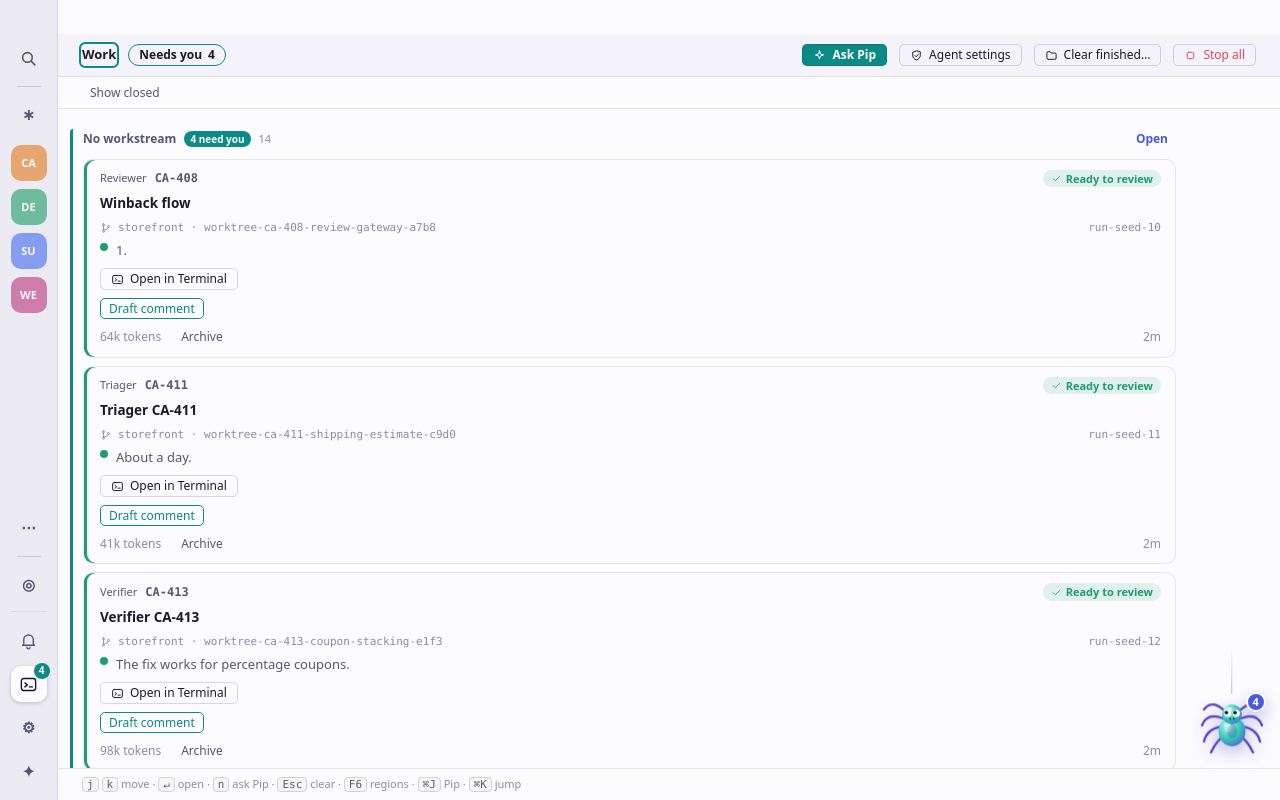
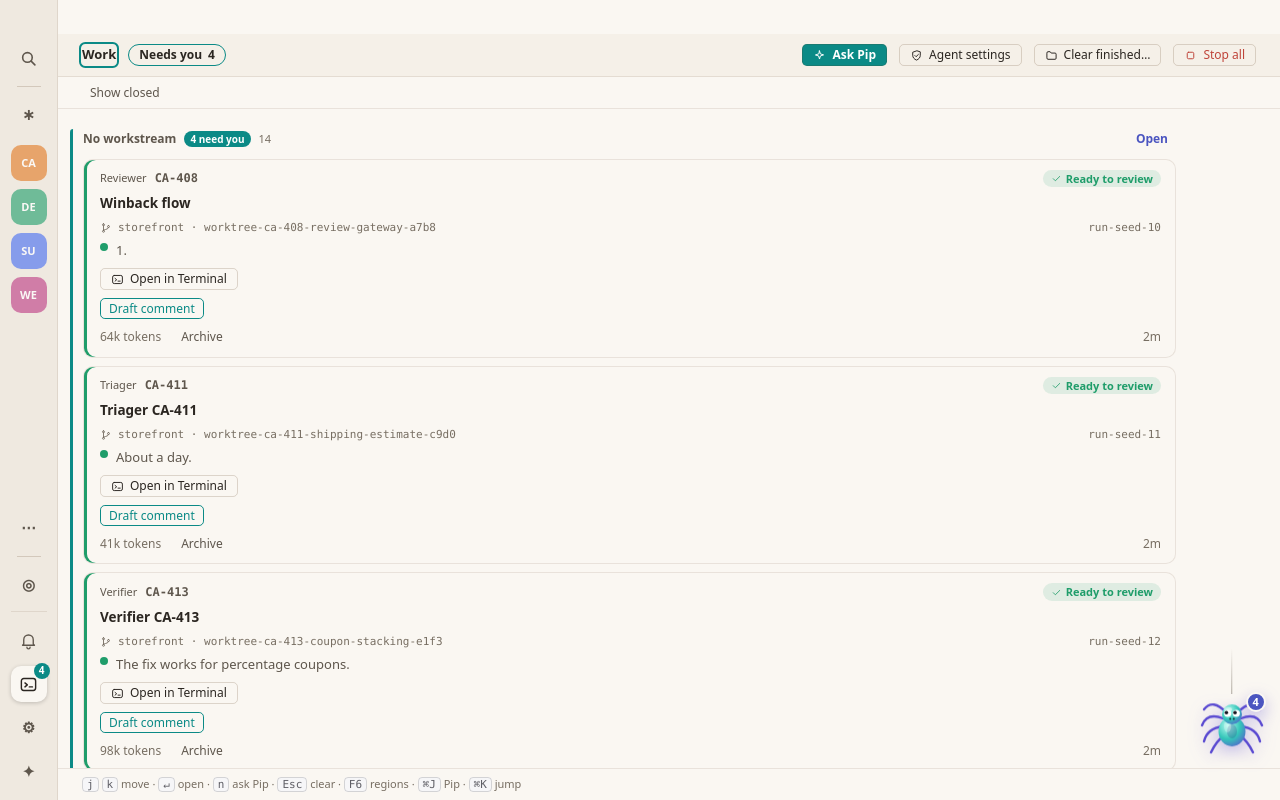
Before and after one commit to alfhen/gossamr-app, a React (Vite) app: page / in a window 1280 px wide. Built offline with nearby package versions, Linux system fonts and the light colour scheme.

Commit message:
Warm the palette: Dawn

```diff
--- a/src/workspace/theme.css
+++ b/src/workspace/theme.css
@@ -1,42 +1,42 @@
 @theme {
-  --color-ws-win: #fcfbfe;
-  --color-ws-side: #ecebf4;
-  --color-ws-bar: #f4f3f9;
-  --color-ws-hover: rgb(50 40 110 / 0.05);
-  --color-ws-sel: rgb(50 40 110 / 0.075);
-  --color-ws-sep: rgb(50 40 110 / 0.1);
-  --color-ws-sep2: rgb(50 40 110 / 0.18);
-  --color-ws-ink: #1b1a2b;
-  --color-ws-ink2: #575672;
-  --color-ws-ink3: #8c8ba6;
-  --color-ws-accent: #4a5be0;
-  --color-ws-accent-soft: rgb(74 91 224 / 0.1);
+  --color-ws-win: #faf7f2;
+  --color-ws-side: #efe9e0;
+  --color-ws-bar: #f5f0e8;
+  --color-ws-hover: rgb(90 60 30 / 0.05);
+  --color-ws-sel: rgb(90 60 30 / 0.08);
+  --color-ws-sep: rgb(90 60 30 / 0.11);
+  --color-ws-sep2: rgb(90 60 30 / 0.19);
+  --color-ws-ink: #2b2621;
+  --color-ws-ink2: #5e564c;
+  --color-ws-ink3: #776e62;
+  --color-ws-accent: #4b55c0;
+  --color-ws-accent-soft: rgb(75 85 192 / 0.1);
   --color-ws-pip: #0b8a86;
   --color-ws-pip-soft: rgb(11 138 134 / 0.1);
   --color-ws-pip2: #5b4bd1;
   --color-ws-on-pip: #ffffff;
   --color-ws-done: #1f9d6a;
   --color-ws-done-soft: rgb(31 157 106 / 0.12);
-  --color-ws-blocked: #e0475b;
-  --color-ws-blocked-soft: rgb(224 71 91 / 0.1);
-  --color-ws-warn: #c98a1b;
-  --color-ws-review: #8a55d6;
-  --color-ws-review-soft: rgb(160 90 220 / 0.14);
-  --shadow-ws-pop: 0 12px 40px rgb(30 20 80 / 0.2);
+  --color-ws-blocked: #bf4339;
+  --color-ws-blocked-soft: rgb(191 67 57 / 0.1);
+  --color-ws-warn: #b07614;
+  --color-ws-review: #7d4cb8;
+  --color-ws-review-soft: rgb(125 76 184 / 0.14);
+  --shadow-ws-pop: 0 12px 40px rgb(60 40 20 / 0.18);
 }
 
 :root {
-  --glass-tint: rgb(200 194 255 / 0.1);
+  --glass-tint: rgb(246 226 196 / 0.14);
   --glass-tint-pip: rgb(55 208 192 / 0.1);
-  --glass-body: rgb(255 255 255 / 0.22);
-  --glass-body-regular: rgb(255 255 255 / 0.55);
-  --glass-filter: blur(6px) saturate(1.8) brightness(1.06);
-  --glass-rim: linear-gradient(135deg, rgb(255 255 255 / 0.95), rgb(255 255 255 / 0.25) 35%, rgb(255 255 255 / 0.05) 60%, rgb(255 255 255 / 0.55));
+  --glass-body: rgb(255 253 249 / 0.22);
+  --glass-body-regular: rgb(255 253 249 / 0.58);
+  --glass-filter: blur(6px) saturate(1.5) brightness(1.04);
+  --glass-rim: linear-gradient(135deg, rgb(255 252 245 / 0.95), rgb(255 252 245 / 0.25) 35%, rgb(255 252 245 / 0.05) 60%, rgb(255 252 245 / 0.55));
   --glass-rim-pip: var(--glass-rim);
-  --glass-inner: inset 0 1px 1px rgb(255 255 255 / 0.7), inset 0 -1px 1px rgb(20 19 29 / 0.06);
-  --glass-depth: 0 10px 30px rgb(20 19 29 / 0.18);
-  --glass-lens: rgb(255 255 255 / 0.38);
-  --glass-lens-rim: rgb(255 255 255 / 0.8);
+  --glass-inner: inset 0 1px 1px rgb(255 252 245 / 0.75), inset 0 -1px 1px rgb(43 38 33 / 0.06);
+  --glass-depth: 0 10px 30px rgb(60 40 20 / 0.16);
+  --glass-lens: rgb(255 253 249 / 0.45);
+  --glass-lens-rim: rgb(255 252 245 / 0.85);
   --glass-inner-pip: var(--glass-inner);
   --glass-lens-pip: var(--glass-lens);
   --glass-lens-rim-pip: var(--glass-lens-rim);
@@ -44,38 +44,40 @@
 
 @media (prefers-color-scheme: dark) {
   :root:not([data-theme="light"]) {
-    --color-ws-win: #14131d;
-    --color-ws-side: #1c1b2a;
-    --color-ws-bar: #191826;
-    --color-ws-hover: rgb(190 180 255 / 0.07);
-    --color-ws-sel: rgb(190 180 255 / 0.1);
-    --color-ws-sep: rgb(190 180 255 / 0.1);
-    --color-ws-sep2: rgb(190 180 255 / 0.18);
-    --color-ws-ink: #eeedf8;
-    --color-ws-ink2: #b1b0c8;
-    --color-ws-ink3: #7b7a96;
-    --color-ws-accent: #6a82ff;
-    --color-ws-accent-soft: rgb(106 130 255 / 0.16);
+    --color-ws-win: #1c1a17;
+    --color-ws-side: #24211d;
+    --color-ws-bar: #201d1a;
+    --color-ws-hover: rgb(255 235 205 / 0.05);
+    --color-ws-sel: rgb(255 235 205 / 0.08);
+    --color-ws-sep: rgb(255 235 205 / 0.09);
+    --color-ws-sep2: rgb(255 235 205 / 0.16);
+    --color-ws-ink: #e9e2d6;
+    --color-ws-ink2: #b6ad9f;
+    --color-ws-ink3: #90877b;
+    --color-ws-accent: #8f98f0;
+    --color-ws-accent-soft: rgb(143 152 240 / 0.15);
     --color-ws-pip: #37d0c0;
     --color-ws-pip-soft: rgb(55 208 192 / 0.13);
     --color-ws-pip2: #9a8bff;
     --color-ws-on-pip: #04302c;
     --color-ws-done-soft: rgb(31 157 106 / 0.2);
-    --color-ws-blocked-soft: rgb(224 71 91 / 0.2);
-    --color-ws-review: #b48af0;
-    --color-ws-review-soft: rgb(160 90 220 / 0.22);
+    --color-ws-blocked-soft: rgb(231 125 114 / 0.2);
+    --color-ws-blocked: #e77d72;
+    --color-ws-warn: #d6a04a;
+    --color-ws-review: #bf9cec;
+    --color-ws-review-soft: rgb(191 156 236 / 0.22);
     --shadow-ws-pop: 0 12px 40px rgb(0 0 0 / 0.6);
-    --glass-tint: rgb(200 194 255 / 0.06);
+    --glass-tint: rgb(255 228 190 / 0.05);
     --glass-tint-pip: rgb(55 208 192 / 0.06);
-    --glass-body: rgb(20 19 29 / 0.38);
-    --glass-body-regular: rgb(20 19 29 / 0.6);
-    --glass-filter: blur(8px) saturate(1.6) brightness(0.9);
-    --glass-rim: linear-gradient(135deg, rgb(200 194 255 / 0.6), rgb(200 194 255 / 0.2) 35%, rgb(200 194 255 / 0.02) 60%, rgb(200 194 255 / 0.3));
+    --glass-body: rgb(28 26 23 / 0.38);
+    --glass-body-regular: rgb(28 26 23 / 0.6);
+    --glass-filter: blur(8px) saturate(1.4) brightness(0.92);
+    --glass-rim: linear-gradient(135deg, rgb(255 236 210 / 0.45), rgb(255 236 210 / 0.15) 35%, rgb(255 236 210 / 0.02) 60%, rgb(255 236 210 / 0.22));
     --glass-rim-pip: linear-gradient(135deg, rgb(55 208 192 / 0.6), rgb(55 208 192 / 0.2) 35%, rgb(55 208 192 / 0.02) 60%, rgb(55 208 192 / 0.3));
-    --glass-inner: inset 0 1px 1px rgb(200 194 255 / 0.25);
+    --glass-inner: inset 0 1px 1px rgb(255 236 210 / 0.16);
     --glass-depth: 0 12px 40px rgb(0 0 0 / 0.5);
-    --glass-lens: rgb(200 194 255 / 0.1);
-    --glass-lens-rim: rgb(200 194 255 / 0.35);
+    --glass-lens: rgb(255 236 210 / 0.08);
+    --glass-lens-rim: rgb(255 236 210 / 0.28);
     --glass-inner-pip: inset 0 1px 1px rgb(55 208 192 / 0.25);
     --glass-lens-pip: rgb(55 208 192 / 0.1);
     --glass-lens-rim-pip: rgb(55 208 192 / 0.35);
@@ -88,38 +90,40 @@
 
 :root[data-theme="dark"] {
   color-scheme: dark;
-  --color-ws-win: #14131d;
-  --color-ws-side: #1c1b2a;
-  --color-ws-bar: #191826;
-  --color-ws-hover: rgb(190 180 255 / 0.07);
-  --color-ws-sel: rgb(190 180 255 / 0.1);
-  --color-ws-sep: rgb(190 180 255 / 0.1);
-  --color-ws-sep2: rgb(190 180 255 / 0.18);
-  --color-ws-ink: #eeedf8;
-  --color-ws-ink2: #b1b0c8;
-  --color-ws-ink3: #7b7a96;
-  --color-ws-accent: #6a82ff;
-  --color-ws-accent-soft: rgb(106 130 255 / 0.16);
+  --color-ws-win: #1c1a17;
+  --color-ws-side: #24211d;
+  --color-ws-bar: #201d1a;
+  --color-ws-hover: rgb(255 235 205 / 0.05);
+  --color-ws-sel: rgb(255 235 205 / 0.08);
+  --color-ws-sep: rgb(255 235 205 / 0.09);
+  --color-ws-sep2: rgb(255 235 205 / 0.16);
+  --color-ws-ink: #e9e2d6;
+  --color-ws-ink2: #b6ad9f;
+  --color-ws-ink3: #90877b;
+  --color-ws-accent: #8f98f0;
+  --color-ws-accent-soft: rgb(143 152 240 / 0.15);
   --color-ws-pip: #37d0c0;
   --color-ws-pip-soft: rgb(55 208 192 / 0.13);
   --color-ws-pip2: #9a8bff;
   --color-ws-on-pip: #04302c;
   --color-ws-done-soft: rgb(31 157 106 / 0.2);
-  --color-ws-blocked-soft: rgb(224 71 91 / 0.2);
-  --color-ws-review: #b48af0;
-  --color-ws-review-soft: rgb(160 90 220 / 0.22);
+  --color-ws-blocked-soft: rgb(231 125 114 / 0.2);
+  --color-ws-blocked: #e77d72;
+  --color-ws-warn: #d6a04a;
+  --color-ws-review: #bf9cec;
+  --color-ws-review-soft: rgb(191 156 236 / 0.22);
   --shadow-ws-pop: 0 12px 40px rgb(0 0 0 / 0.6);
-  --glass-tint: rgb(200 194 255 / 0.06);
+  --glass-tint: rgb(255 228 190 / 0.05);
   --glass-tint-pip: rgb(55 208 192 / 0.06);
-  --glass-body: rgb(20 19 29 / 0.38);
-  --glass-body-regular: rgb(20 19 29 / 0.6);
-  --glass-filter: blur(8px) saturate(1.6) brightness(0.9);
-  --glass-rim: linear-gradient(135deg, rgb(200 194 255 / 0.6), rgb(200 194 255 / 0.2) 35%, rgb(200 194 255 / 0.02) 60%, rgb(200 194 255 / 0.3));
+  --glass-body: rgb(28 26 23 / 0.38);
+  --glass-body-regular: rgb(28 26 23 / 0.6);
+  --glass-filter: blur(8px) saturate(1.4) brightness(0.92);
+  --glass-rim: linear-gradient(135deg, rgb(255 236 210 / 0.45), rgb(255 236 210 / 0.15) 35%, rgb(255 236 210 / 0.02) 60%, rgb(255 236 210 / 0.22));
   --glass-rim-pip: linear-gradient(135deg, rgb(55 208 192 / 0.6), rgb(55 208 192 / 0.2) 35%, rgb(55 208 192 / 0.02) 60%, rgb(55 208 192 / 0.3));
-  --glass-inner: inset 0 1px 1px rgb(200 194 255 / 0.25);
+  --glass-inner: inset 0 1px 1px rgb(255 236 210 / 0.16);
   --glass-depth: 0 12px 40px rgb(0 0 0 / 0.5);
-  --glass-lens: rgb(200 194 255 / 0.1);
-  --glass-lens-rim: rgb(200 194 255 / 0.35);
+  --glass-lens: rgb(255 236 210 / 0.08);
+  --glass-lens-rim: rgb(255 236 210 / 0.28);
   --glass-inner-pip: inset 0 1px 1px rgb(55 208 192 / 0.25);
   --glass-lens-pip: rgb(55 208 192 / 0.1);
   --glass-lens-rim-pip: rgb(55 208 192 / 0.35);
```
Also changed, not shown: brand/style-guide.md (+41 -39 lines).
